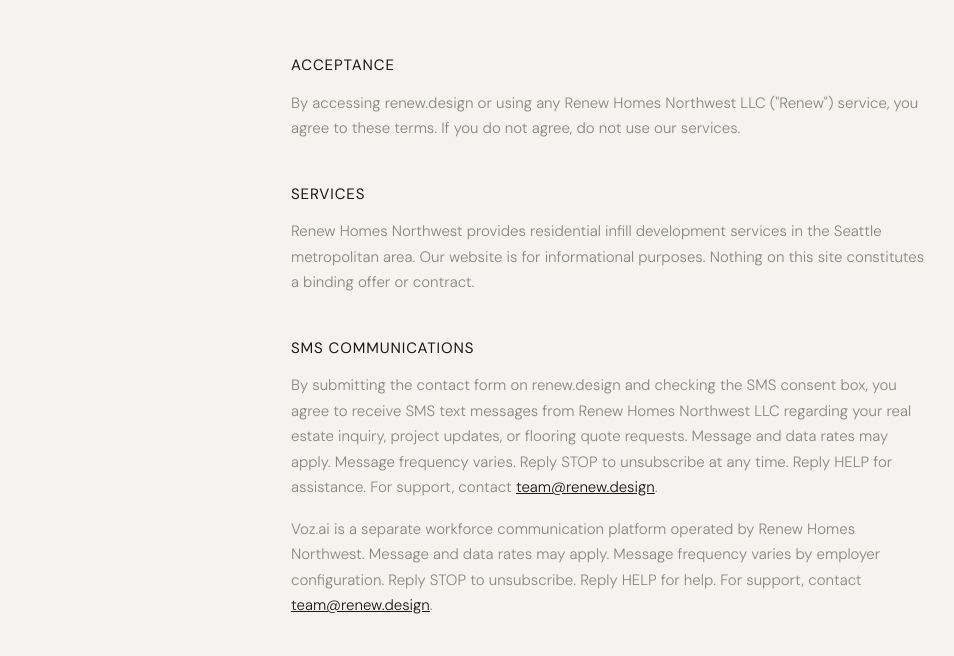
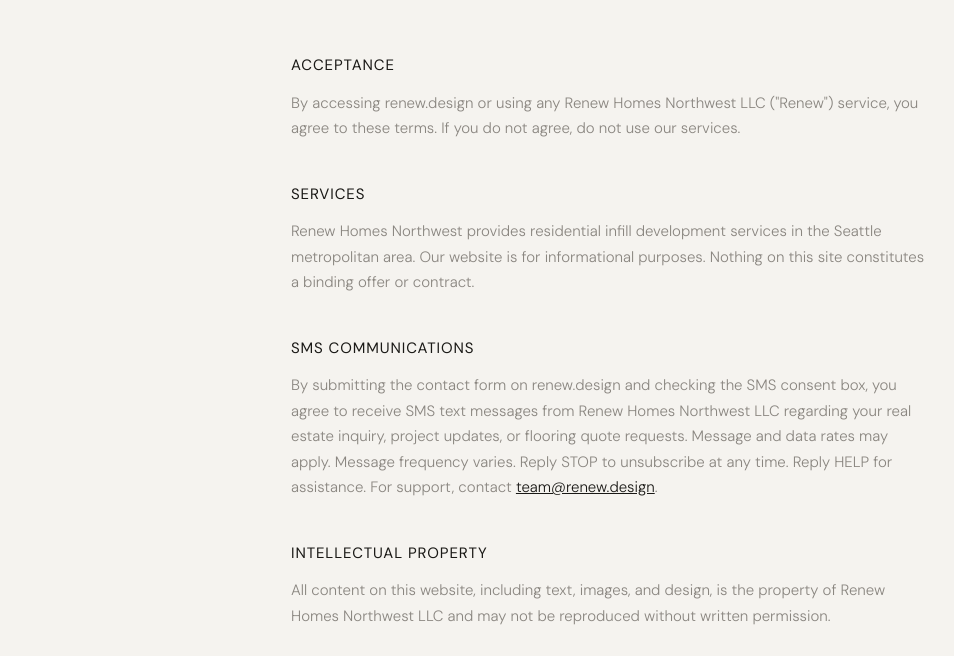
Before and after one commit to renewhomesnw/renew-website, a plain HTML site: page terms.html in a window 1280 px wide. Shown: the part 294-950 px from the top of the page, without its empty margins (29-983 px from the left). Drawn offline with nearby package versions, Linux system fonts and the light colour scheme.

Commit message:
terms amended to remove voz

```diff
--- a/terms.html
+++ b/terms.html
@@ -41,7 +41,6 @@
 
     <h2>SMS Communications</h2>
     <p>By submitting the contact form on renew.design and checking the SMS consent box, you agree to receive SMS text messages from Renew Homes Northwest LLC regarding your real estate inquiry, project updates, or flooring quote requests. Message and data rates may apply. Message frequency varies. Reply STOP to unsubscribe at any time. Reply HELP for assistance. For support, contact <a href="mailto:team@renew.design">team@renew.design</a>.</p>
-    <p>Voz.ai is a separate workforce communication platform operated by Renew Homes Northwest. Message and data rates may apply. Message frequency varies by employer configuration. Reply STOP to unsubscribe. Reply HELP for help. For support, contact <a href="mailto:team@renew.design">team@renew.design</a>.</p>
 
     <h2>Intellectual Property</h2>
     <p>All content on this website, including text, images, and design, is the property of Renew Homes Northwest LLC and may not be reproduced without written permission.</p>
```
